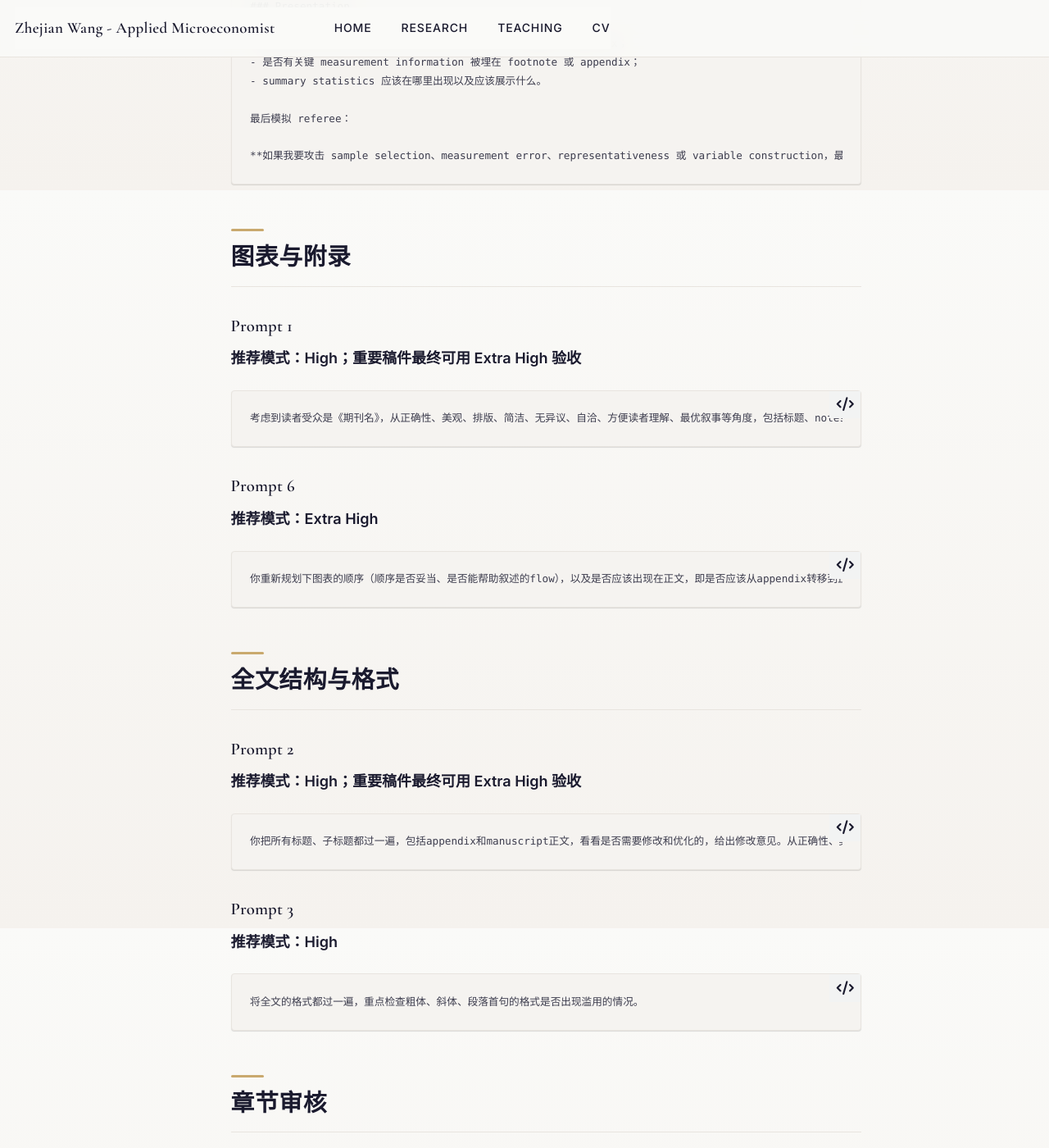
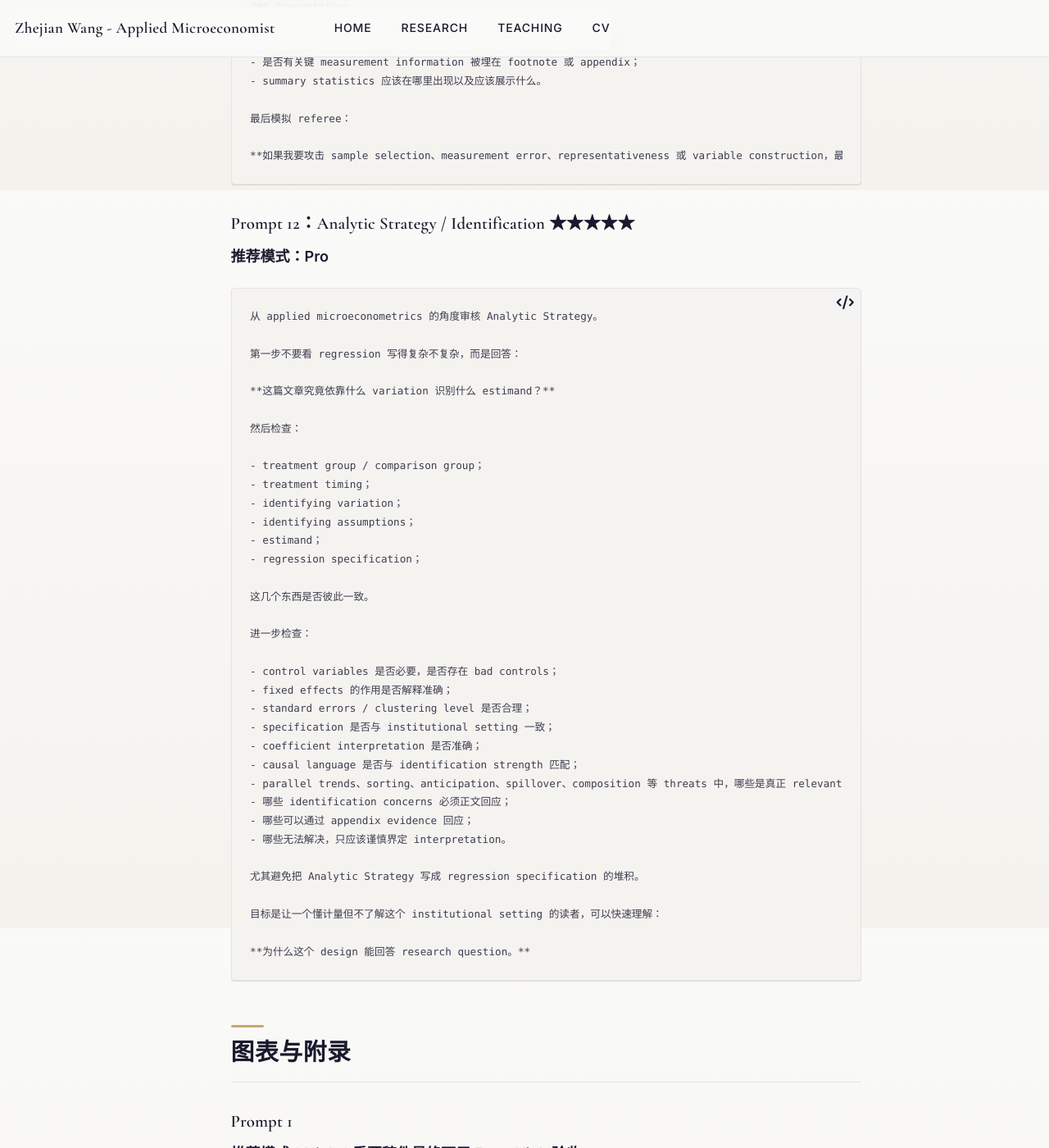
Before and after one commit to zhejianw/zhejianw.github.io, a Jekyll site: the page built from ai/prompts/index.md, in a window 1280 px wide and 1400 px high, scrolled down 4268 px. Shown: the whole window at 82% size. Built offline with Jekyll 4.4.1, drawn with Linux system fonts in a browser that asks for light colours; a script that is not in the unit is left out.

Commit message:
Add analytic strategy and identification review prompt

```diff
--- a/ai/prompts/index.md
+++ b/ai/prompts/index.md
@@ -186,6 +186,48 @@ last_updated: 2026-08-26
 **如果我要攻击 sample selection、measurement error、representativeness 或 variable construction，最容易攻击哪几点？**
 ~~~
 
+### Prompt 12：Analytic Strategy / Identification ★★★★★
+
+**推荐模式：Pro**
+
+~~~text
+从 applied microeconometrics 的角度审核 Analytic Strategy。
+
+第一步不要看 regression 写得复杂不复杂，而是回答：
+
+**这篇文章究竟依靠什么 variation 识别什么 estimand？**
+
+然后检查：
+
+- treatment group / comparison group；
+- treatment timing；
+- identifying variation；
+- identifying assumptions；
+- estimand；
+- regression specification；
+
+这几个东西是否彼此一致。
+
+进一步检查：
+
+- control variables 是否必要，是否存在 bad controls；
+- fixed effects 的作用是否解释准确；
+- standard errors / clustering level 是否合理；
+- specification 是否与 institutional setting 一致；
+- coefficient interpretation 是否准确；
+- causal language 是否与 identification strength 匹配；
+- parallel trends、sorting、anticipation、spillover、composition 等 threats 中，哪些是真正 relevant；
+- 哪些 identification concerns 必须正文回应；
+- 哪些可以通过 appendix evidence 回应；
+- 哪些无法解决，只应该谨慎界定 interpretation。
+
+尤其避免把 Analytic Strategy 写成 regression specification 的堆积。
+
+目标是让一个懂计量但不了解这个 institutional setting 的读者，可以快速理解：
+
+**为什么这个 design 能回答 research question。**
+~~~
+
 ## 图表与附录
 
 ### Prompt 1
```
